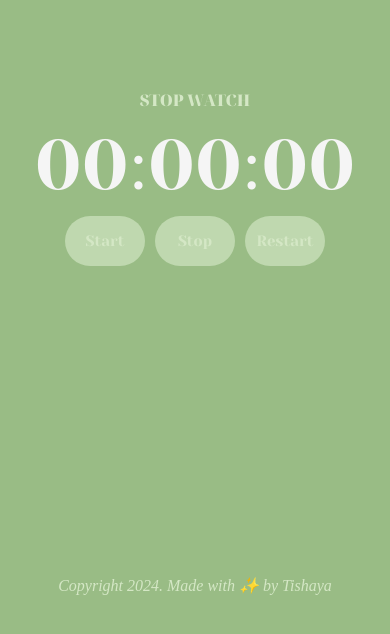
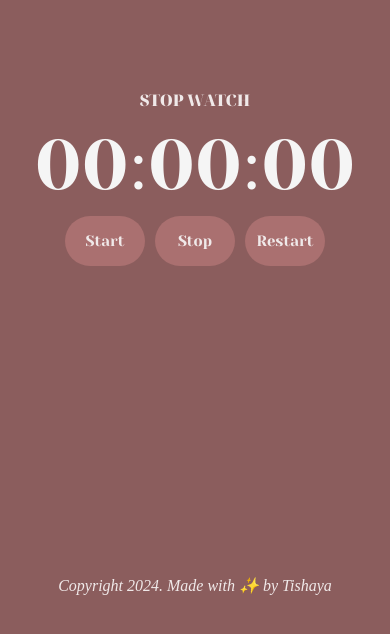
Before and after one commit to Kiyo-io/kiyo-stopwatch, a plain HTML site: page index.html in a window 390 px wide. Drawn offline with Linux system fonts and the light colour scheme.

Commit message:
adding brown style css to 320-480px media query

```diff
--- a/index.css
+++ b/index.css
@@ -135,7 +135,11 @@ footer {
   #container {
     margin-top: 75px;
   }
+  body {
+    background-color: #8b5d5d;
+  }
   #title {
+    color: #f0e9e9;
     font-size: 1rem;
   }
   #hours,
@@ -148,6 +152,14 @@ footer {
     font-size: 15px;
     width: 80px;
     height: 50px;
+    background: #aa7070;
+    color: #f0e9e9;
+  }
+  button:hover {
+    background: #c19191;
+  }
+  footer {
+    color: #f0e9e9;
   }
 }
 @media (min-width: 480px) and (max-width: 767px) {
```
